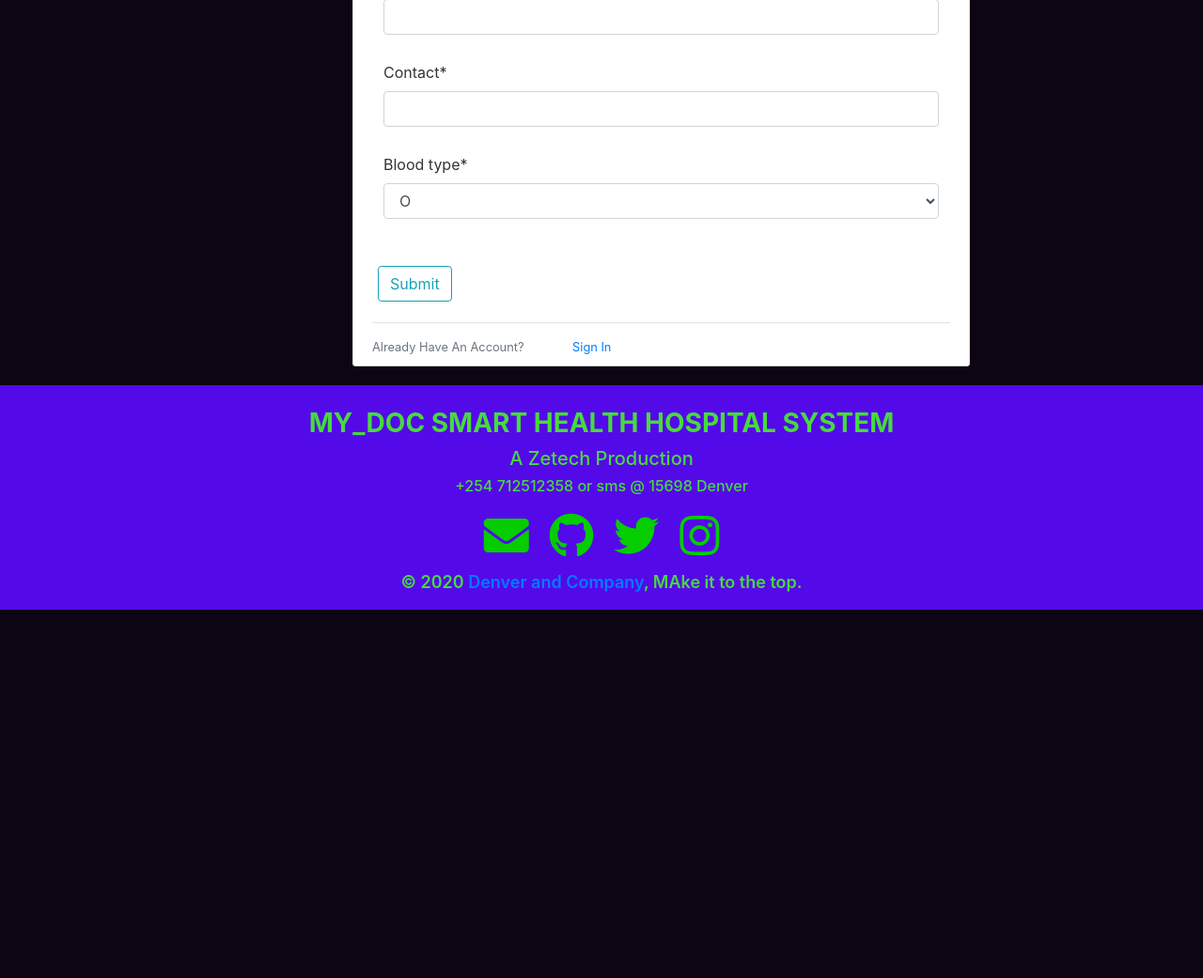
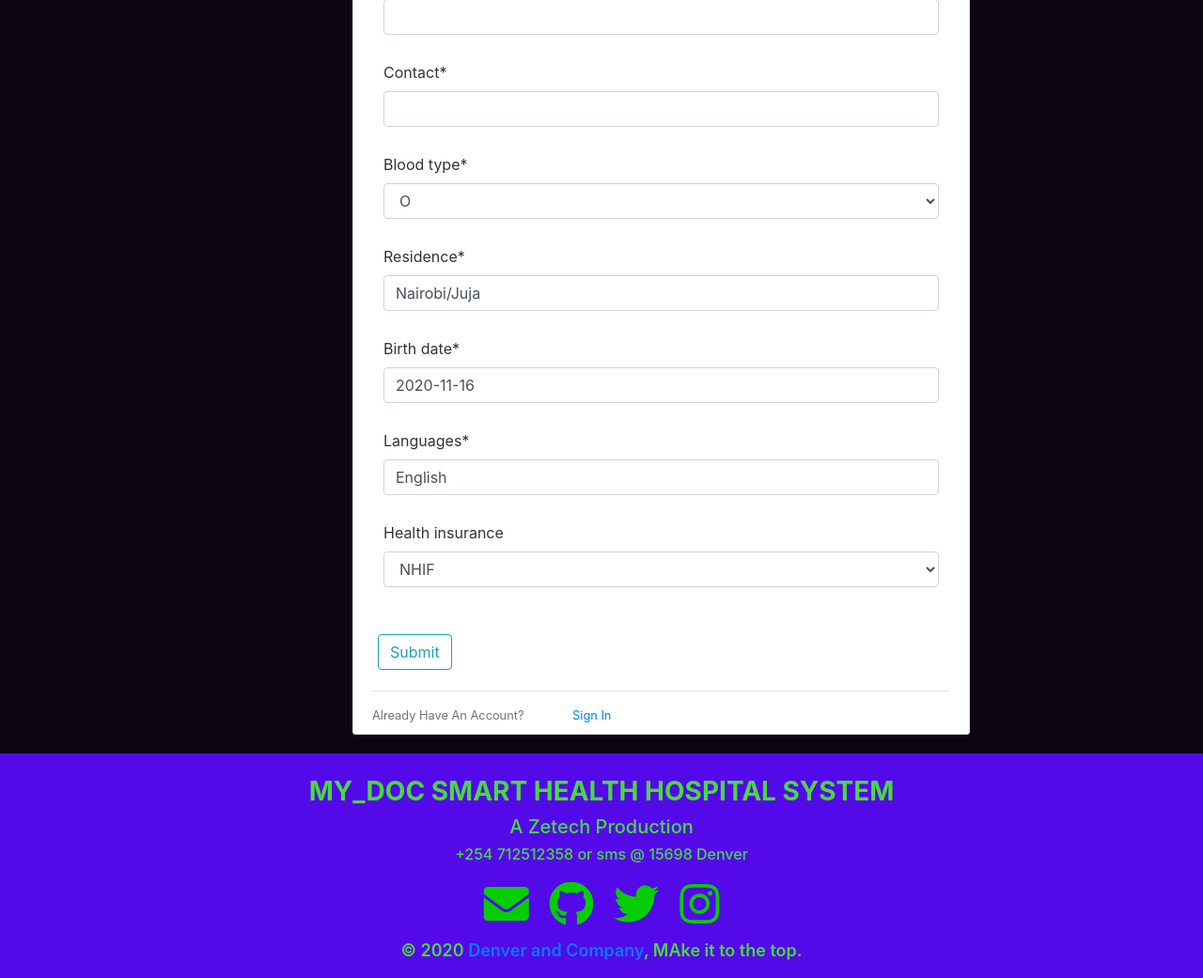
Before and after one commit to John-Denver/Dip-Attachment, a Django app: page /health/patient in a window 1280 px wide. Shown: the part 686-1727 px from the top of the page at 94% size. Run offline with Django 3.2, Linux system fonts and the light colour scheme; some libraries are stand-ins or nearby versions.

Commit message:
Health Care And Consultation

```diff
--- a/MyDoc/forms.py
+++ b/MyDoc/forms.py
@@ -16,7 +16,8 @@
 
     class Meta:
         model = Patient
-        fields = ('username', 'image', 'age', 'gender', 'email', 'contact', 'blood_type')
+        fields = ('username', 'image', 'age', 'gender', 'email', 'contact', 'blood_type',
+                  'residence', 'birth_date', 'languages', 'health_insurance')
 
 
 class UserUpdate(forms.ModelForm):
--- a/MyDoc/models.py
+++ b/MyDoc/models.py
@@ -10,6 +10,9 @@
 consultation_type = (('', ''),
                      ('Online Consultation', 'Online Consultation'),
                      ('Face-Face Consultation', 'Face-Face Consultation'))
+insurance = (('NHIF', 'NHIF'),
+             ('Denver_Insurance', 'Denver_Insurance'),
+             ('My_Doc', 'My_Doc'))
 
 
 class Patient(models.Model):
@@ -20,7 +23,11 @@
     gender = models.CharField(max_length=6, choices=gender, default='Male')
     email = models.EmailField(blank=True)
     contact = models.IntegerField()
+    birth_date = models.DateField(default=django.utils.timezone.now)
+    languages = models.CharField(max_length=100, default='English')
+    residence = models.CharField(max_length=100, default='Nairobi/Juja')
     blood_type = models.CharField(max_length=5, choices=blood_type, default='O')
+    health_insurance = models.CharField(max_length=100, choices=insurance, blank=True, default='NHIF')
     last_check = models.DateField(blank=True, default=django.utils.timezone.now)
     next_check = models.DateField(blank=True, default=django.utils.timezone.now)
 
--- a/MyDoc/views.py
+++ b/MyDoc/views.py
@@ -135,6 +135,10 @@
         user.email = request.POST['email']
         user.contact = request.POST['contact']
         user.blood_type = request.POST['blood_type']
+        user.birth_date = request.POST['birth_date']
+        user.residence = request.POST['residence']
+        user.languages = request.POST['languages']
+        user.health_insurance = request.POST['health_insurance']
         user.user = request.user
         user.save()
         return redirect('MyDoc:my_profile')
```
Also changed, not shown: MyDoc/templates/MyDoc/my_profile.html (+26 -6 lines), MyDoc/migrations/0041_auto_20201125_1235.py (added), db.sqlite3.
